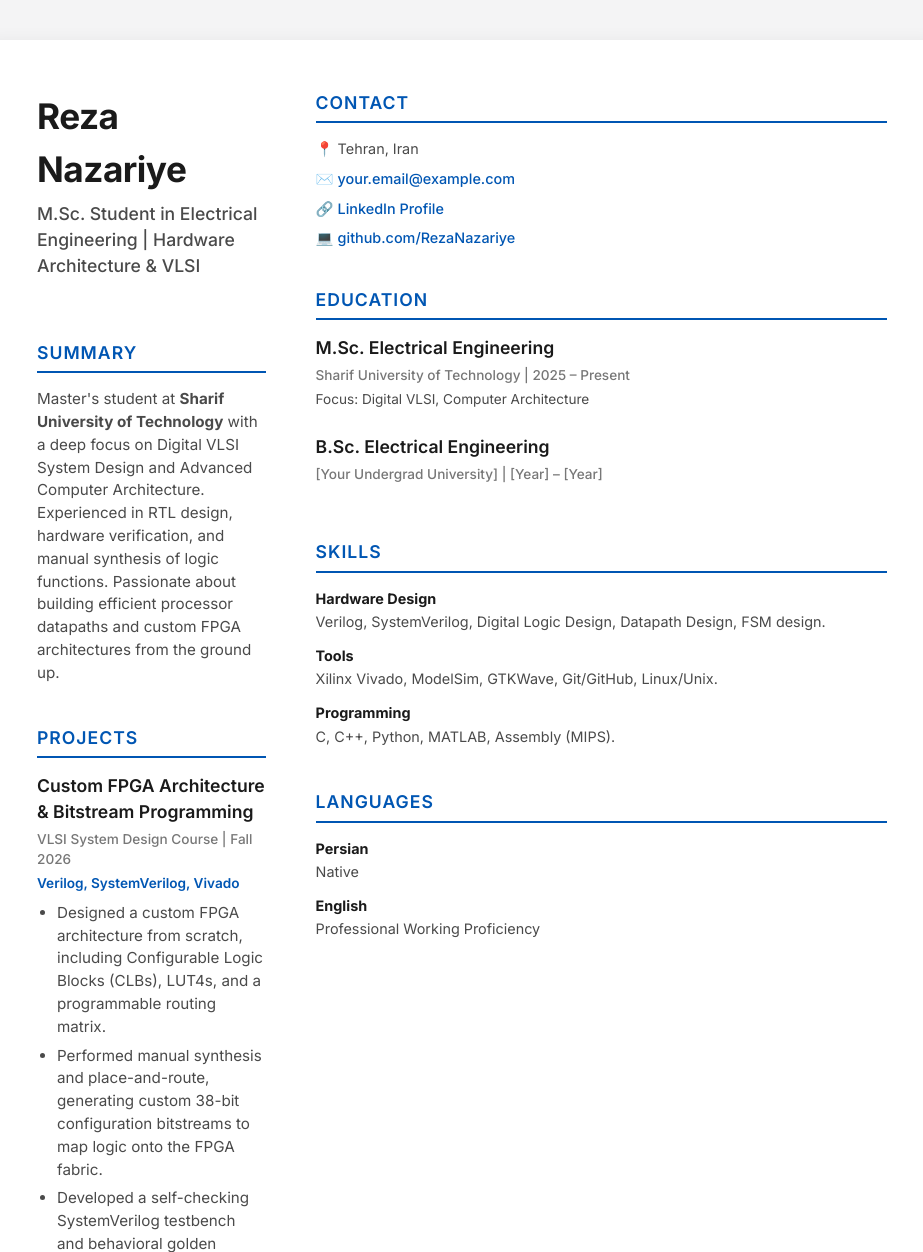
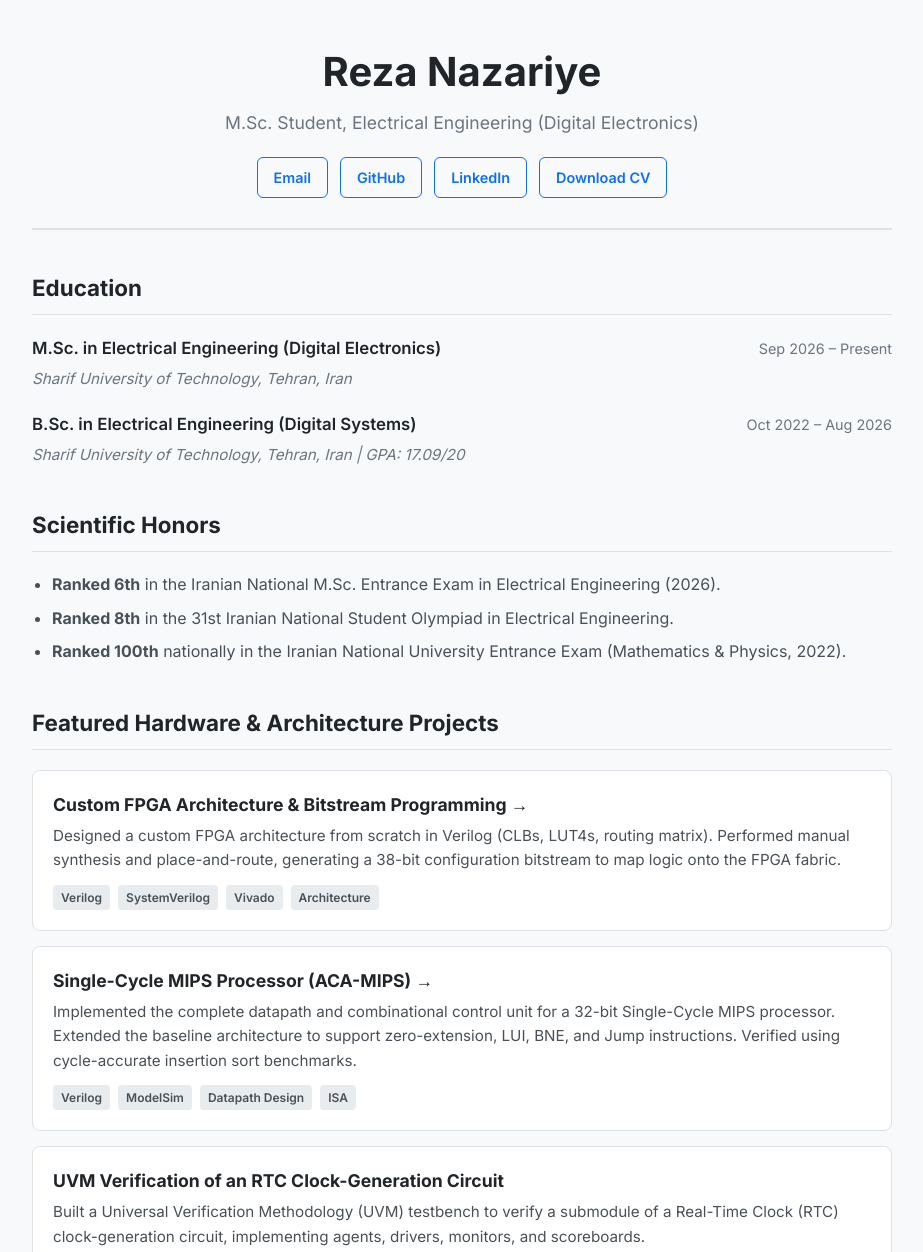
Before and after one commit to RezaNazariye/RezaNazariye.github.io, a plain HTML site: page index.html in a window 1280 px wide. Shown: the top 1252 px of the page, without its empty margins (178-1101 px from the left). Drawn offline with Linux system fonts and the light colour scheme.

Commit message:
Update index.html

```diff
--- a/index.html
+++ b/index.html
@@ -3,15 +3,16 @@
 <head>
     <meta charset="UTF-8">
     <meta name="viewport" content="width=device-width, initial-scale=1.0">
-    <title>Reza Nazariye - CV</title>
-    <link href="https://fonts.googleapis.com/css2?family=Inter:wght@400;500;600;700&display=swap" rel="stylesheet">
+    <title>Reza Nazariye | Digital Electronics & VLSI</title>
+    <link href="https://fonts.googleapis.com/css2?family=Inter:wght@300;400;600;700&display=swap" rel="stylesheet">
     <style>
         :root {
-            --primary: #1a1a1a;
-            --secondary: #4a4a4a;
-            --accent: #0056b3;
-            --bg: #ffffff;
-            --border: #e0e0e0;
+            --bg-color: #f8f9fa;
+            --text-color: #212529;
+            --accent-color: #0d6efd;
+            --card-bg: #ffffff;
+            --border-color: #dee2e6;
+            --text-muted: #6c757d;
         }
 
         * {
@@ -21,291 +22,410 @@
         }
 
         body {
-            font-family: 'Inter', -apple-system, BlinkMacSystemFont, "Segoe UI", Roboto, sans-serif;
-            background-color: #f4f4f5; /* Light gray background for web */
-            color: var(--primary);
-            line-height: 1.5;
-            -webkit-font-smoothing: antialiased;
+            font-family: 'Inter', sans-serif;
+            background-color: var(--bg-color);
+            color: var(--text-color);
+            line-height: 1.6;
         }
 
-        /* A4 Paper Container */
-        .cv-container {
-            max-width: 950px;
-            margin: 40px auto;
-            background: var(--bg);
-            padding: 50px;
-            box-shadow: 0 4px 20px rgba(0,0,0,0.08);
-            border-radius: 4px;
-            display: grid;
-            grid-template-columns: 1fr 2.5fr; /* Two-column layout */
-            gap: 50px;
+        .container {
+            max-width: 900px;
+            margin: 0 auto;
+            padding: 40px 20px;
         }
 
-        /* Typography */
+        /* Header Section */
+        header {
+            text-align: center;
+            margin-bottom: 40px;
+            padding-bottom: 30px;
+            border-bottom: 2px solid var(--border-color);
+        }
+
         h1 {
-            font-size: 2.2rem;
+            font-size: 2.5rem;
             font-weight: 700;
             margin-bottom: 5px;
-            letter-spacing: -0.5px;
-        }
-
-        h2 {
-            font-size: 1.1rem;
-            text-transform: uppercase;
-            letter-spacing: 1px;
-            font-weight: 600;
-            color: var(--accent);
-            margin-bottom: 15px;
-            border-bottom: 2px solid var(--accent);
-            padding-bottom: 5px;
-        }
-
-        h3 {
-            font-size: 1.1rem;
-            font-weight: 600;
-            margin-bottom: 3px;
         }
 
         .subtitle {
             font-size: 1.1rem;
-            color: var(--secondary);
-            font-weight: 500;
-            margin-bottom: 30px;
+            color: var(--text-muted);
+            font-weight: 400;
+            margin-bottom: 20px;
         }
 
-        p, li {
-            font-size: 0.95rem;
-            color: var(--secondary);
-            margin-bottom: 10px;
+        .links {
+            display: flex;
+            justify-content: center;
+            gap: 12px;
+            flex-wrap: wrap;
         }
 
+        .links a {
+            text-decoration: none;
+            color: var(--accent-color);
+            font-weight: 600;
+            font-size: 0.9rem;
+            padding: 8px 16px;
+            border: 1px solid var(--accent-color);
+            border-radius: 6px;
+            transition: all 0.3s ease;
+        }
+
+        .links a:hover {
+            background-color: var(--accent-color);
+            color: white;
+        }
+
+        /* Section Titles */
+        h2 {
+            font-size: 1.4rem;
+            border-bottom: 1px solid var(--border-color);
+            padding-bottom: 8px;
+            margin-bottom: 20px;
+            margin-top: 40px;
+            color: var(--text-color);
+        }
+
+        /* Standard Lists */
         ul {
-            padding-left: 20px;
+            margin-left: 20px;
+            margin-bottom: 15px;
         }
 
         li {
-            margin-bottom: 6px;
+            margin-bottom: 8px;
+            color: #495057;
         }
 
-        a {
-            color: var(--accent);
-            text-decoration: none;
-            font-weight: 500;
+        /* Education & Experience Items */
+        .timeline-item {
+            margin-bottom: 20px;
         }
 
-        a:hover {
-            text-decoration: underline;
+        .timeline-header {
+            display: flex;
+            justify-content: space-between;
+            align-items: baseline;
+            flex-wrap: wrap;
+            margin-bottom: 5px;
         }
 
-        /* Layout Sections */
-        .sidebar {
-            display: flex;
-            flex-direction: column;
-            gap: 30px;
+        .timeline-title {
+            font-weight: 600;
+            font-size: 1.05rem;
         }
 
-        .main-content {
-            display: flex;
-            flex-direction: column;
-            gap: 30px;
+        .timeline-date {
+            font-size: 0.9rem;
+            color: var(--text-muted);
+            font-weight: 400;
         }
 
-        /* Specific elements */
-        .contact-info {
-            list-style: none;
-            padding: 0;
+        .timeline-subtitle {
+            font-size: 0.95rem;
+            color: var(--text-muted);
+            font-style: italic;
         }
 
-        .contact-info li {
-            margin-bottom: 8px;
-            font-size: 0.9rem;
+        /* Project Cards */
+        .project-card {
+            background-color: var(--card-bg);
+            border: 1px solid var(--border-color);
+            border-radius: 8px;
+            padding: 20px;
+            margin-bottom: 15px;
+            transition: transform 0.2s ease, box-shadow 0.2s ease;
         }
 
-        .education-item, .project-item, .experience-item {
-            margin-bottom: 25px;
+        .project-card:hover {
+            transform: translateY(-2px);
+            box-shadow: 0 8px 16px rgba(0,0,0,0.05);
         }
 
-        .date {
-            font-size: 0.85rem;
-            color: #777;
-            font-weight: 500;
-            margin-bottom: 4px;
-            display: block;
+        .project-card h3 {
+            font-size: 1.1rem;
+            margin-bottom: 5px;
         }
 
-        .tech-stack {
-            font-size: 0.85rem;
-            color: var(--accent);
-            font-weight: 600;
-            margin-bottom: 8px;
+        .project-card h3 a {
+            color: var(--text-color);
+            text-decoration: none;
         }
 
-        .skills-list {
-            list-style: none;
-            padding: 0;
+        .project-card h3 a:hover {
+            color: var(--accent-color);
         }
 
-        .skills-list li {
+        .project-card p {
+            color: #495057;
+            font-size: 0.95rem;
             margin-bottom: 12px;
-            font-size: 0.9rem;
         }
 
-        .skills-list strong {
-            display: block;
-            color: var(--primary);
-            margin-bottom: 2px;
+        .tech-tags {
+            display: flex;
+            gap: 8px;
+            flex-wrap: wrap;
         }
 
-        /* Responsive */
-        @media (max-width: 800px) {
-            .cv-container {
-                grid-template-columns: 1fr;
-                padding: 30px;
-                margin: 10px;
-                gap: 30px;
-            }
+        .tech-tags span {
+            background-color: #e9ecef;
+            color: #495057;
+            font-size: 0.75rem;
+            padding: 3px 8px;
+            border-radius: 4px;
+            font-weight: 600;
         }
 
-        /* Print Settings for saving as PDF */
-        @media print {
-            body {
-                background-color: white;
+        /* Skills Section */
+        .skills-list {
+            display: flex;
+            flex-wrap: wrap;
+            gap: 8px;
+            margin-bottom: 15px;
         }
-            .cv-container {
-                box-shadow: none;
-                margin: 0;
-                padding: 0;
-                max-width: 100%;
+
+        .skills-list span {
+            background-color: #212529;
+            color: white;
+            padding: 5px 12px;
+            border-radius: 20px;
+            font-size: 0.85rem;
+            font-weight: 400;
         }
-            h2 {
-                color: var(--primary);
-                border-bottom: 2px solid var(--primary);
+
+        .skill-category {
+            font-weight: 600;
+            margin-top: 15px;
+            margin-bottom: 8px;
+            font-size: 0.95rem;
+            color: var(--text-color);
         }
-            .tech-stack {
-                color: var(--primary);
-            }
-            a {
-                color: var(--primary);
-                text-decoration: none;
-            }
+
+        /* Footer */
+        footer {
+            text-align: center;
+            margin-top: 50px;
+            padding-top: 20px;
+            border-top: 1px solid var(--border-color);
+            color: var(--text-muted);
+            font-size: 0.85rem;
         }
     </style>
 </head>
 <body>
 
-    <div class="cv-container">
-
-        <!-- HEADER / MAIN CONTENT (Right Side) -->
-        <div class="main-content">
+    <div class="container">
+        <!-- HEADER -->
         <header>
             <h1>Reza Nazariye</h1>
-                <div class="subtitle">M.Sc. Student in Electrical Engineering | Hardware Architecture & VLSI</div>
+            <div class="subtitle">M.Sc. Student, Electrical Engineering (Digital Electronics)</div>
+            <div class="links">
+                <a href="mailto:reza.nazariye86@sharif.edu">Email</a>
+                <a href="https://github.com/RezaNazariye" target="_blank">GitHub</a>
+                <!-- UPDATE THIS LINK -->
+                <a href="https://www.linkedin.com/in/YOUR_LINKEDIN" target="_blank">LinkedIn</a>
+                <a href="path_to_your_resume.pdf" target="_blank">Download CV</a>
+            </div>
         </header>
 
+        <!-- EDUCATION & HONORS -->
         <section>
-                <h2>Summary</h2>
-                <p>
-                    Master's student at <strong>Sharif University of Technology</strong> with a deep focus on Digital VLSI System Design and Advanced Computer Architecture. Experienced in RTL design, hardware verification, and manual synthesis of logic functions. Passionate about building efficient processor datapaths and custom FPGA architectures from the ground up.
-                </p>
+            <h2>Education</h2>
+            <div class="timeline-item">
+                <div class="timeline-header">
+                    <span class="timeline-title">M.Sc. in Electrical Engineering (Digital Electronics)</span>
+                    <span class="timeline-date">Sep 2026 – Present</span>
+                </div>
+                <div class="timeline-subtitle">Sharif University of Technology, Tehran, Iran</div>
+            </div>
+            <div class="timeline-item">
+                <div class="timeline-header">
+                    <span class="timeline-title">B.Sc. in Electrical Engineering (Digital Systems)</span>
+                    <span class="timeline-date">Oct 2022 – Aug 2026</span>
+                </div>
+                <div class="timeline-subtitle">Sharif University of Technology, Tehran, Iran | GPA: 17.09/20</div>
+            </div>
+
+            <h2>Scientific Honors</h2>
+            <ul>
+                <li><strong>Ranked 6th</strong> in the Iranian National M.Sc. Entrance Exam in Electrical Engineering (2026).</li>
+                <li><strong>Ranked 8th</strong> in the 31st Iranian National Student Olympiad in Electrical Engineering.</li>
+                <li><strong>Ranked 100th</strong> nationally in the Iranian National University Entrance Exam (Mathematics & Physics, 2022).</li>
+            </ul>
         </section>
 
+        <!-- FEATURED PROJECTS -->
         <section>
-                <h2>Projects</h2>
+            <h2>Featured Hardware & Architecture Projects</h2>
 
-                <!-- Project 1 -->
-                <div class="project-item">
-                    <h3>Custom FPGA Architecture & Bitstream Programming</h3>
-                    <span class="date">VLSI System Design Course | Fall 2026</span>
-                    <div class="tech-stack">Verilog, SystemVerilog, Vivado</div>
+            <div class="project-card">
+                <h3><a href="https://github.com/RezaNazariye/VLSI_course_custom-fpga-architecture" target="_blank">Custom FPGA Architecture & Bitstream Programming &rarr;</a></h3>
+                <p>Designed a custom FPGA architecture from scratch in Verilog (CLBs, LUT4s, routing matrix). Performed manual synthesis and place-and-route, generating a 38-bit configuration bitstream to map logic onto the FPGA fabric.</p>
+                <div class="tech-tags">
+                    <span>Verilog</span>
+                    <span>SystemVerilog</span>
+                    <span>Vivado</span>
+                    <span>Architecture</span>
+                </div>
+            </div>
+
+            <div class="project-card">
+                <h3><a href="https://github.com/RezaNazariye/AdvancedComputerArchitecture_Single-Cycle_MIPS_Processor" target="_blank">Single-Cycle MIPS Processor (ACA-MIPS) &rarr;</a></h3>
+                <p>Implemented the complete datapath and combinational control unit for a 32-bit Single-Cycle MIPS processor. Extended the baseline architecture to support zero-extension, LUI, BNE, and Jump instructions. Verified using cycle-accurate insertion sort benchmarks.</p>
+                <div class="tech-tags">
+                    <span>Verilog</span>
+                    <span>ModelSim</span>
+                    <span>Datapath Design</span>
+                    <span>ISA</span>
+                </div>
+            </div>
+
+            <div class="project-card">
+                <h3>UVM Verification of an RTC Clock-Generation Circuit</h3>
+                <p>Built a Universal Verification Methodology (UVM) testbench to verify a submodule of a Real-Time Clock (RTC) clock-generation circuit, implementing agents, drivers, monitors, and scoreboards.</p>
+                <div class="tech-tags">
+                    <span>SystemVerilog</span>
+                    <span>UVM</span>
+                    <span>Verification</span>
+                </div>
+            </div>
+        </section>
+
+        <!-- ZYNQ PROJECTS -->
+        <section>
+            <h2>FPGA & Hardware/Software Co-Design (Zynq SoC)</h2>
+
+            <div class="project-card">
+                <h3>Hardware-Accelerated Edge Detection on Zynq SoC</h3>
+                <p>Engineered a real-time image-processing system on a Xilinx Zynq-7000 SoC. Implemented the Sobel edge-detection algorithm in hardware (PL) and a bare-metal C application on the PS to manage the camera interface and data flow.</p>
+                <div class="tech-tags">
+                    <span>Zynq-7000</span>
+                    <span>AXI</span>
+                    <span>Bare-metal C</span>
+                    <span>Image Processing</span>
+                </div>
+            </div>
+
+            <div class="project-card">
+                <h3>PS-PL Accelerated Waveform Generator on Zynq SoC</h3>
+                <p>Engineered a Zynq SoC hardware/software co-design with a custom PL IP for waveform acceleration, controlled by a bare-metal PS application via an interrupt-driven BRAM interface. Debugged AXI transactions using Vivado ILA.</p>
+                <div class="tech-tags">
+                    <span>Zynq-7000</span>
+                    <span>BRAM</span>
+                    <span>Interrupts</span>
+                    <span>Vivado ILA</span>
+                </div>
+            </div>
+        </section>
+
+        <!-- EXPERIENCE -->
+        <section>
+            <h2>Research & Work Experience</h2>
+
+            <div class="timeline-item">
+                <div class="timeline-header">
+                    <span class="timeline-title">Undergraduate Researcher — Power Electronics Laboratory</span>
+                    <span class="timeline-date">Oct 2025 – Aug 2026</span>
+                </div>
+                <div class="timeline-subtitle">Sharif University of Technology | Supervisor: Dr. Mostafa Zarghani</div>
                 <ul>
-                        <li>Designed a custom FPGA architecture from scratch, including Configurable Logic Blocks (CLBs), LUT4s, and a programmable routing matrix.</li>
-                        <li>Performed manual synthesis and place-and-route, generating custom 38-bit configuration bitstreams to map logic onto the FPGA fabric.</li>
-                        <li>Developed a self-checking SystemVerilog testbench and behavioral golden model, achieving 100% accuracy across 10,000+ random test vectors for combinational and pipelined functions.</li>
-                        <li><a href="https://github.com/RezaNazariye/VLSI_course_custom-fpga-architecture" target="_blank">View Repository &rarr;</a></li>
+                    <li>Designed and built a real-time digital monitoring system for pulsed power supplies using digital signal processing.</li>
+                    <li>Designed the system to identify the number of failed parallel switches and request replacement before they reached a critical limit.</li>
                 </ul>
             </div>
 
-                <!-- Project 2 -->
-                <div class="project-item">
-                    <h3>Single-Cycle MIPS Processor (ACA-MIPS)</h3>
-                    <span class="date">Advanced Computer Architecture Course | Fall 2026</span>
-                    <div class="tech-stack">Verilog, ModelSim, Computer Architecture</div>
+            <div class="timeline-item">
+                <div class="timeline-header">
+                    <span class="timeline-title">Board Design and Development</span>
+                    <span class="timeline-date">Summer 2025</span>
+                </div>
+                <div class="timeline-subtitle">Tavan Tadbir Fanavar Co., Shiraz, Iran</div>
                 <ul>
-                        <li>Designed the core datapath and fully combinational Control Unit for a 32-bit Single-Cycle MIPS processor.</li>
-                        <li>Extended baseline architecture to support Zero-Extension, LUI (Load Upper Immediate), BNE, and Jump instructions by modifying the control logic and adding custom multiplexing routes.</li>
-                        <li>Modified the provided basic testbench to successfully verify the newly implemented LUI instruction.</li>
-                        <li>Verified processor functionality using a cycle-accurate insertion sort benchmark, achieving exact expected simulation timing (258,400 ns).</li>
-                        <li><a href="https://github.com/RezaNazariye/AdvancedComputerArchitecture_Single-Cycle_MIPS_Processor" target="_blank">View Repository &rarr;</a></li>
+                    <li>Designed a fully isolated interface board for communication in high-noise industrial environments.</li>
                 </ul>
             </div>
         </section>
 
-            <!-- OPTIONAL: Experience / Research -->
+        <!-- TEACHING -->
         <section>
-                <h2>Experience</h2>
-                <div class="experience-item">
-                    <h3>[Your Job Title or Research Role, e.g., Research Assistant]</h3>
-                    <span class="date">[Month, Year] – Present</span>
-                    <p>[Brief 1-2 sentence description of what you do or did. If you don't have this yet, you can delete this entire section until you do.]</p>
+            <h2>Teaching Experience</h2>
+
+            <div class="timeline-item">
+                <div class="timeline-header">
+                    <span class="timeline-title">Teaching Assistant — ASIC/FPGA Problem-Solving</span>
+                    <span class="timeline-date">Jul 2026 – Aug 2026</span>
+                </div>
+                <div class="timeline-subtitle">Sharif University of Technology</div>
+                <ul>
+                    <li>Held regular problem-solving sessions and mentored five groups through a full implementation project.</li>
+                </ul>
+            </div>
+
+            <div class="timeline-item">
+                <div class="timeline-header">
+                    <span class="timeline-title">Lab Assistant — Computer Architecture</span>
+                    <span class="timeline-date">Jul 2025 – Aug 2025</span>
+                </div>
+                <div class="timeline-subtitle">Sharif University of Technology | Dr. Movahedin's Laboratory</div>
+                <ul>
+                    <li>Provided weekly guidance to students on MIPS architecture and Verilog implementation.</li>
+                </ul>
+            </div>
+
+            <div class="timeline-item">
+                <div class="timeline-header">
+                    <span class="timeline-title">Teaching Assistant — Theory of Electrical Circuits</span>
+                    <span class="timeline-date">Feb 2024 – Jun 2024</span>
+                </div>
+                <div class="timeline-subtitle">Sharif University of Technology | Dr. Zarghani</div>
             </div>
         </section>
 
+        <!-- SKILLS -->
+        <section>
+            <h2>Technical Skills</h2>
+
+            <div class="skill-category">Hardware & Lab Skills</div>
+            <div class="skills-list">
+                <span>FPGA (Zynq)</span>
+                <span>PCB Design (Altium)</span>
+                <span>MIPS Architecture</span>
+                <span>STM32</span>
+                <span>ESP32</span>
+                <span>Sensor Integration</span>
             </div>
 
-        <!-- SIDEBAR (Left Side) -->
-        <div class="sidebar">
+            <div class="skill-category">Languages & HDLs</div>
+            <div class="skills-list">
+                <span>Verilog / SystemVerilog</span>
+                <span>C / C++</span>
+                <span>Python</span>
+                <span>MATLAB</span>
+                <span>MIPS Assembly</span>
+                <span>x86 Assembly</span>
+                <span>Java / C# / JS</span>
+            </div>
 
-            <section>
-                <h2>Contact</h2>
-                <ul class="contact-info">
-                    <!-- UPDATE THESE -->
-                    <li>📍 Tehran, Iran</li>
-                    <li>✉️ <a href="mailto:your.email@example.com">your.email@example.com</a></li>
-                    <li>🔗 <a href="https://linkedin.com/in/YOUR_LINKEDIN" target="_blank">LinkedIn Profile</a></li>
-                    <li>💻 <a href="https://github.com/RezaNazariye" target="_blank">github.com/RezaNazariye</a></li>
-                </ul>
-            </section>
-
-            <section>
-                <h2>Education</h2>
-                <div class="education-item">
-                    <h3>M.Sc. Electrical Engineering</h3>
-                    <span class="date">Sharif University of Technology | 2025 – Present</span>
-                    <p style="font-size: 0.85rem;">Focus: Digital VLSI, Computer Architecture</p>
-                </div>
-                <div class="education-item">
-                    <h3>B.Sc. Electrical Engineering</h3>
-                    <span class="date">[Your Undergrad University] | [Year] – [Year]</span>
+            <div class="skill-category">Software & Tools</div>
+            <div class="skills-list">
+                <span>Xilinx Vivado</span>
+                <span>ModelSim</span>
+                <span>SPICE</span>
+                <span>Proteus</span>
+                <span>Altera</span>
+                <span>Linux</span>
+                <span>LaTeX</span>
+                <span>Git</span>
             </div>
         </section>
 
-            <section>
-                <h2>Skills</h2>
-                <ul class="skills-list">
-                    <li>
-                        <strong>Hardware Design</strong>
-                        Verilog, SystemVerilog, Digital Logic Design, Datapath Design, FSM design.
-                    </li>
-                    <li>
-                        <strong>Tools</strong>
-                        Xilinx Vivado, ModelSim, GTKWave, Git/GitHub, Linux/Unix.
-                    </li>
-                    <li>
-                        <strong>Programming</strong>
-                        C, C++, Python, MATLAB, Assembly (MIPS).
-                    </li>
-                </ul>
-            </section>
-
-            <section>
-                <h2>Languages</h2>
-                <ul class="skills-list">
-                    <li><strong>Persian</strong> Native</li>
-                    <li><strong>English</strong> Professional Working Proficiency</li>
-                </ul>
-            </section>
-
-        </div>
+        <!-- FOOTER -->
+        <footer>
+            &copy; 2026 Reza Nazariye. Built with GitHub Pages.
+        </footer>
     </div>
 
 </body>
```
Lines whose indentation alone changed are shown as unchanged.
